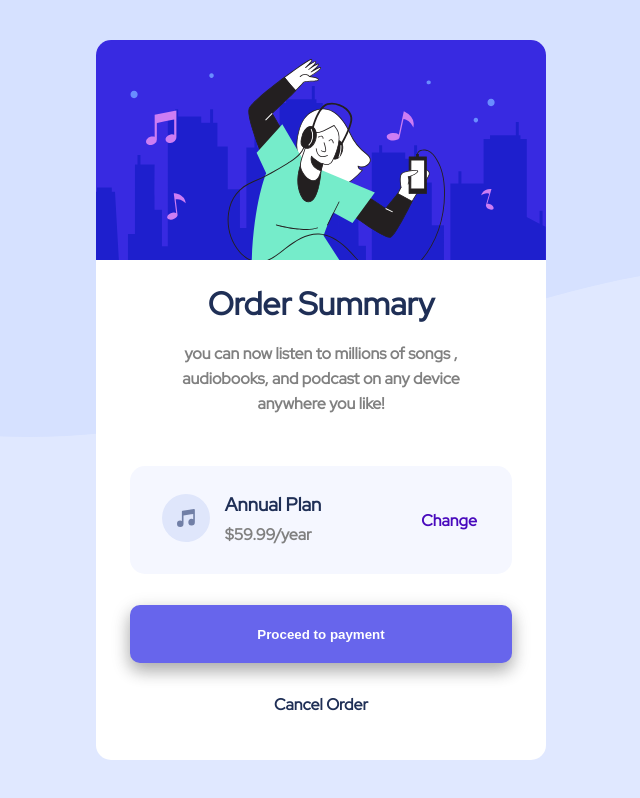
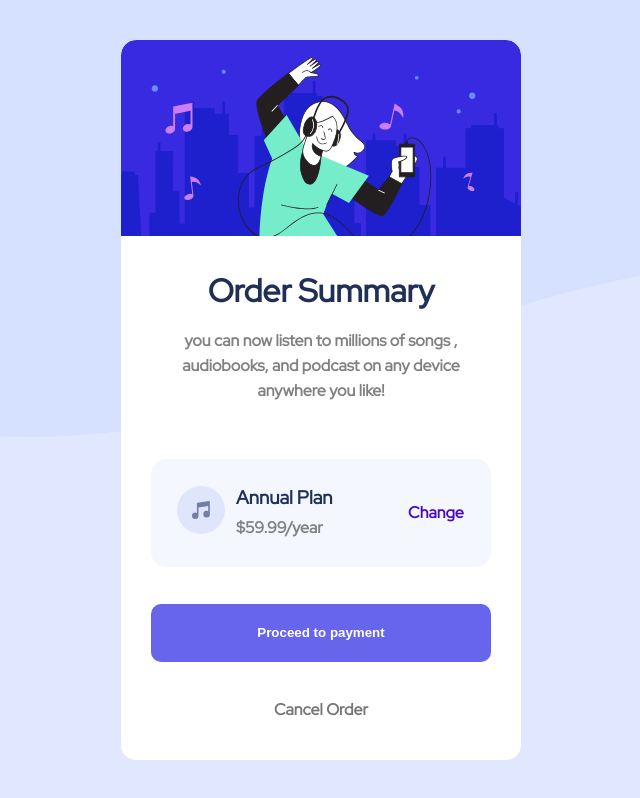
Before and after one commit to JorgeR-Code/Order-summary-card, a plain HTML site: page index.html in a window 1280 px wide. Shown: the whole page, without its empty margins (319-959 px from the left). Drawn offline with Linux system fonts and the light colour scheme.

Commit message:
resolution

```diff
--- a/index.html
+++ b/index.html
@@ -13,6 +13,7 @@
     <div class="container">
         <div class="card">
             <div class="top">
+                <img src="images/illustration-hero.svg">
             </div>
             <div class="text">
                 <div class="textD">
--- a/styles.css
+++ b/styles.css
@@ -27,7 +27,23 @@ a {
 
     .card {
         background-color: white;
-    width: 450px;
+        width: 400px;
+        height: 90%;
+        min-height: 654px;
+        display: flex;
+        flex-direction: column;
+        justify-content: space-between;
+        border-radius: 15px;
+        text-align: center;
+        position: absolute;
+        margin: auto;
+        overflow: scroll;
+    }
+
+@media screen and (max-width: 376px) {
+    .card {
+        background-color: white;
+        width: 330px;
         height: 90%;
         display: flex;
         flex-direction: column;
@@ -37,10 +53,16 @@ a {
         position: absolute;
         margin: auto;
     }
+    }
+
 
 .top {
-    height: 220px;
-    background: url('images/illustration-hero.svg');
+    width: 100%;
+    border-top-left-radius: 15px;
+    border-top-right-radius: 15px;
+}
+.top img{
+    width: 100%;
     border-top-left-radius: 15px;
     border-top-right-radius: 15px;
 }
@@ -105,13 +127,11 @@ a {
     color: hsl(261, 90%, 39%);
 
 }
-.cancel {
-    margin-bottom: 10%;
+.change a:hover{
+    color: hsl(241, 78%, 66%);
+
 }
-.cancel a{
-    color: hsl(223, 47%, 23%);
-    font-weight: 900;
-}
+
 
 .button {
     height: 8%;
@@ -124,7 +144,23 @@ a {
     background-color: hsl(241, 78%, 66%);
     color: white;
     font-weight: 900;
+    cursor: pointer;
+
+}
+
+.button input:hover{
     box-shadow: 0 8px 16px 0 rgba(0,0,0,0.2), 0 6px 20px 0 rgba(0,0,0,0.19);
 
+}
 
+.cancel {
+    margin-bottom: 10%;
 }
+.cancel a{
+    color: hsl(240, 0%, 46%);
+    font-weight: 900;
+}
+
+.cancel a:hover{
+    color: hsl(223, 47%, 23%);
+}
```
Lines whose indentation alone changed are shown as unchanged.
